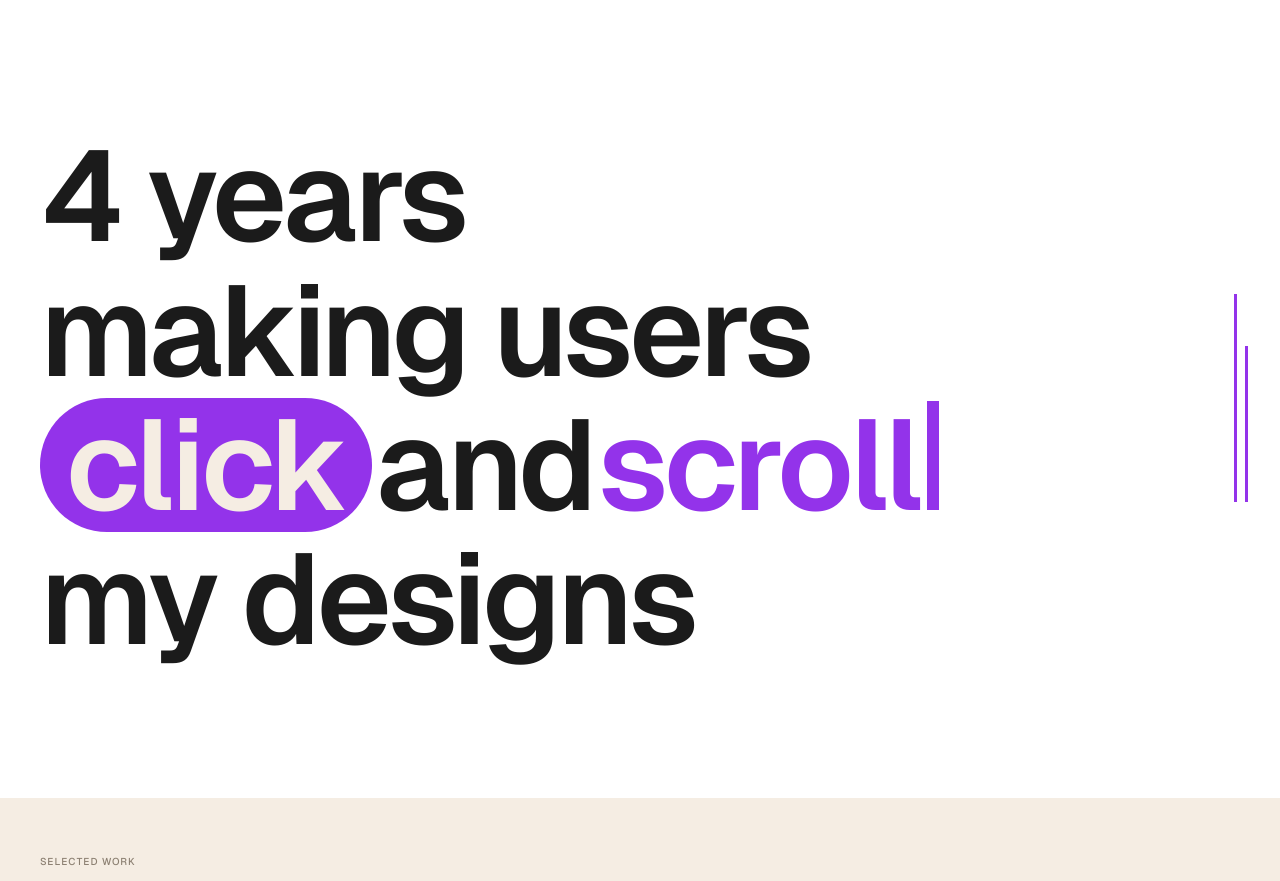
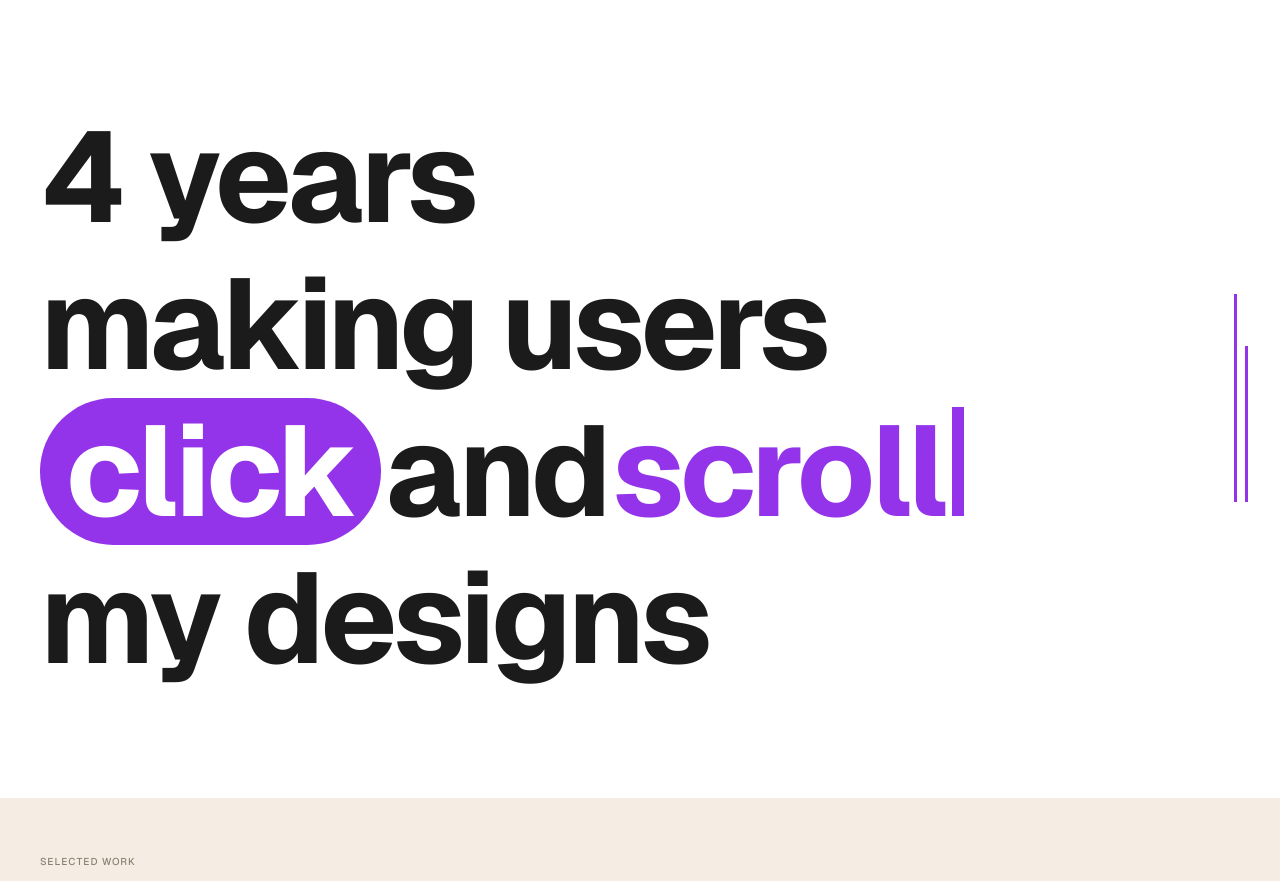
Before and after one commit to aashifuxdev/new-portfolio, a Next.js app: page / in a window 1280 px wide. Shown: the part 802-1683 px from the top of the page. Built offline with nearby package versions, Linux system fonts and the light colour scheme.

Commit message:
Stats section: increase line height, font weight to 700, click text white
https://claude.ai/code/session_013pGGL4XccxgF514E7uMjSG

```diff
--- a/components/StatsSection.tsx
+++ b/components/StatsSection.tsx
@@ -5,8 +5,8 @@ import { useRef, useEffect, useState } from "react";
 
 const headingStyle = {
   fontSize: "clamp(60px, 10vw, 130px)",
-  fontWeight: 600,
-  lineHeight: "105%",
+  fontWeight: 700,
+  lineHeight: "115%",
   letterSpacing: "-0.35vw",
 } as const;
 
@@ -73,7 +73,7 @@ export default function StatsSection() {
               transition={{ duration: 0.5, delay: 0.6, ease: [0.16, 1, 0.3, 1] }}
               className="absolute inset-0 bg-purple-600 rounded-full origin-left"
             />
-            <span className="relative text-cream font-semibold px-[0.2em]" style={headingStyle}>click</span>
+            <span className="relative text-white font-semibold px-[0.2em]" style={headingStyle}>click</span>
           </span>
           <span className="text-[#1b1b1b] font-semibold" style={headingStyle}>and</span>
           <span className="text-purple-600 font-semibold inline-flex items-baseline" style={headingStyle}>
```
